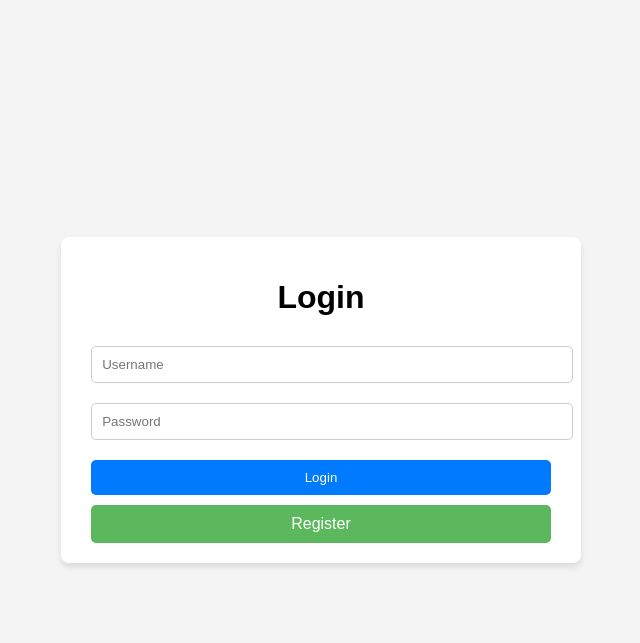
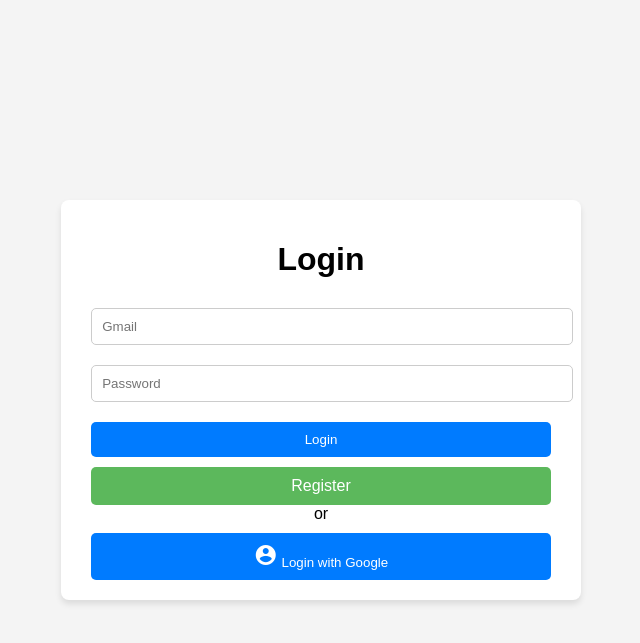
Before and after one commit to gowtham1035/Login_page, a Flask app: page / in a window 1280 px wide. Shown: the top 643 px of the page, without its empty margins (319-959 px from the left). Run offline with Flask 3, Linux system fonts and the light colour scheme; some libraries are stand-ins or nearby versions.

Commit message:
made changes in the home pages

```diff
--- a/templates/home_page.html
+++ b/templates/home_page.html
@@ -5,18 +5,35 @@
     <meta name="viewport" content="width=device-width, initial-scale=1.0">
     <title>Login Page</title>
     <link rel="stylesheet" href="static/style.css">
+    <!-- Google icon for login -->
+    <link href="https://fonts.googleapis.com/icon?family=Material+Icons" rel="stylesheet">
 
 </head>
 <body>
     <div class="login-container">
         <h1>Login</h1>
         <form action="/login" method="POST">
-            <input type="text" name="username" placeholder="Username" required>
+            <input type="text" name="username" placeholder="Gmail" required>
             <input type="password" name="password" placeholder="Password" required>
             <button type="submit">Login</button>
         </form>
-        <form action = '/registration_page' method="get">
-            <button class="register-btn small-btn" action = '/register' method = 'POST'>Register</button>
+
+        <!-- Register Button -->
+        <form action="/registration_page" method="get">
+            <button class="register-btn small-btn">Register</button>
+        </form>
+
+        <!-- Separator line with "or" -->
+        <div class="separator">
+            <span>or</span>
+        </div>
+
+        <!-- Google login button -->
+         <form action="/google-login" method="get">
+            <button class="google-btn" id="google-login-btn">
+                <span class="google-icon material-icons">account_circle</span>
+                Login with Google
+            </button>
         </form>
     </div>
 </body>
--- a/templates/registration_page.html
+++ b/templates/registration_page.html
@@ -10,12 +10,12 @@
     <div class="registration-container">
         <h1>Register</h1>
         <form action="/register" method="POST">
-            <input type="text" name="username" placeholder="Enter Username" required>
+            <input type="text" name="username" placeholder="Gmail" required>
             <input type="password" name="password" placeholder="Enter Password" required>
             <button type="submit">Register</button>
         </form>
-        <form action="/" method = 'get'>
-            <button class="login-btn small-btn" href='/home_page.html'>Login</button>
+        <form action="/" method="GET">
+            <button class="login-btn small-btn">Login</button>
         </form>
     </div>
 </body>
```
